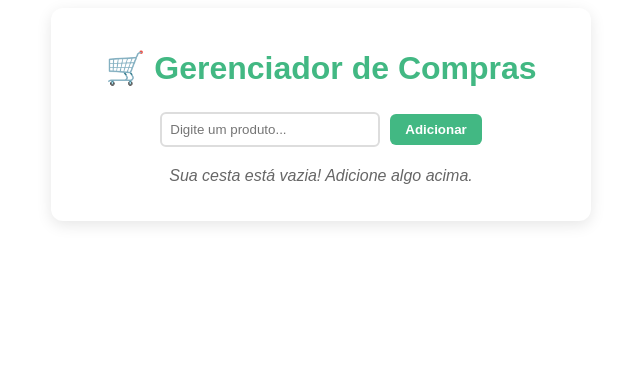
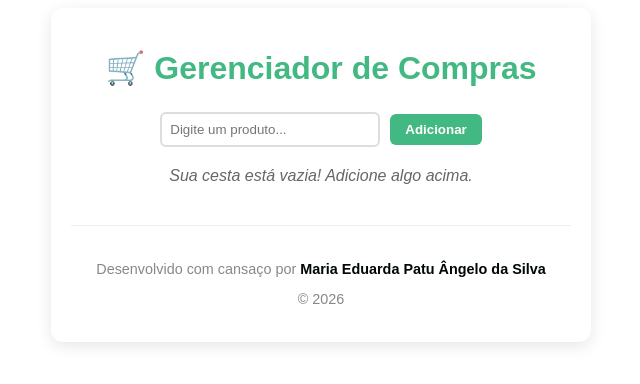
Before and after one commit to mariasilva1208/gerenciador-de-compras, a Vue app: page / in a window 1280 px wide. Shown: the top 384 px of the page, without its empty margins (319-959 px from the left). Built offline with nearby package versions, Linux system fonts and the light colour scheme; the HTML template or start-up script is replaced by a standard one.

Commit message:
docs: adiciona rodapé com créditos de mim

```diff
--- a/src/App.vue
+++ b/src/App.vue
@@ -51,6 +51,10 @@ const removerProduto = (index) => {
     <p v-else style="color: #666; font-style: italic;">
       Sua cesta está vazia! Adicione algo acima.
     </p>
+    <footer class="rodape">
+      <p>Desenvolvido com cansaço por <strong>Maria Eduarda Patu Ângelo da Silva</strong></p>
+      <p>© 2026 </p>
+    </footer>
   </main>
 </template>
 
@@ -145,5 +149,15 @@ li {
   font-style: italic;
   margin-top: 20px;
 }
+.rodape {
+  margin-top: 40px;
+  padding-top: 20px;
+  border-top: 1px solid #eee;
+  font-size: 0.9rem;
+  color: #888;
+}
 
+.rodape strong {
+  color: #000704;
+}
 </style>
```
